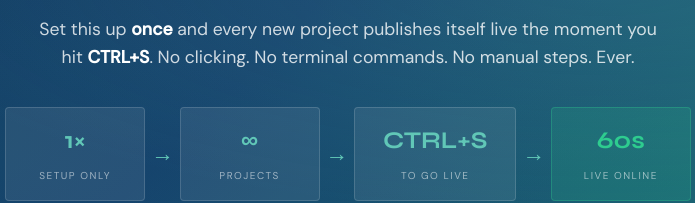
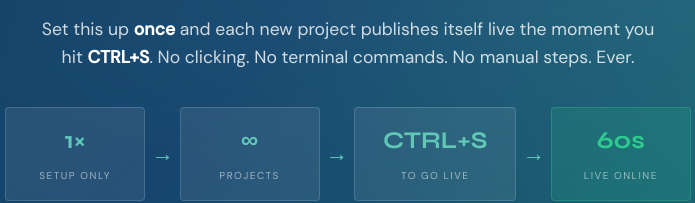
Before and after one commit to barrycoetzee01/00_VSCode_GitHub_AutoDeploy, a plain HTML site: page index.html in a window 1280 px wide. Shown: the part 320-523 px from the top of the page, 292-987 px from the left. Drawn offline with nearby package versions, Linux system fonts and the light colour scheme.

Commit message:
Updated Thu 03/12/2026  1:34:32.28

```diff
--- a/index.html
+++ b/index.html
@@ -540,7 +540,7 @@
   <div class="hero-inner">
     <div class="eyebrow">Complete DevOps Setup Guide</div>
     <h1>VSCode → GitHub<br/><span>Auto-Deploy Forever</span></h1>
-    <p>Set this up <strong style="color:white">once</strong> and every new project publishes itself live the moment you hit <strong style="color:white">CTRL+S</strong>. No clicking. No terminal commands. No manual steps. Ever.</p>
+    <p>Set this up <strong style="color:white">once</strong> and each new project publishes itself live the moment you hit <strong style="color:white">CTRL+S</strong>. No clicking. No terminal commands. No manual steps. Ever.</p>
     <div class="scorebar">
       <div class="scorecell"><strong>1×</strong><span>Setup Only</span></div>
       <div class="arrow-cell">→</div>
```
